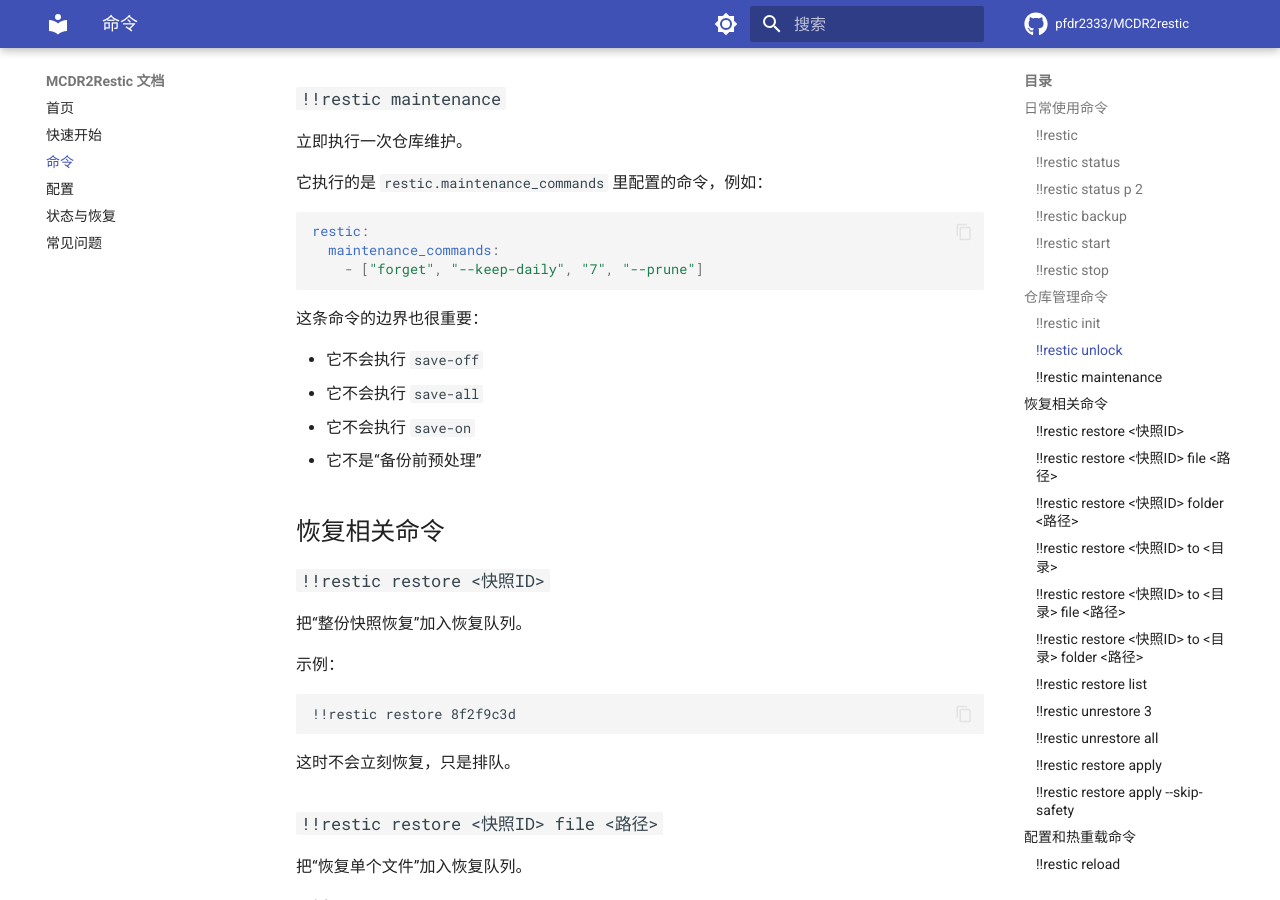
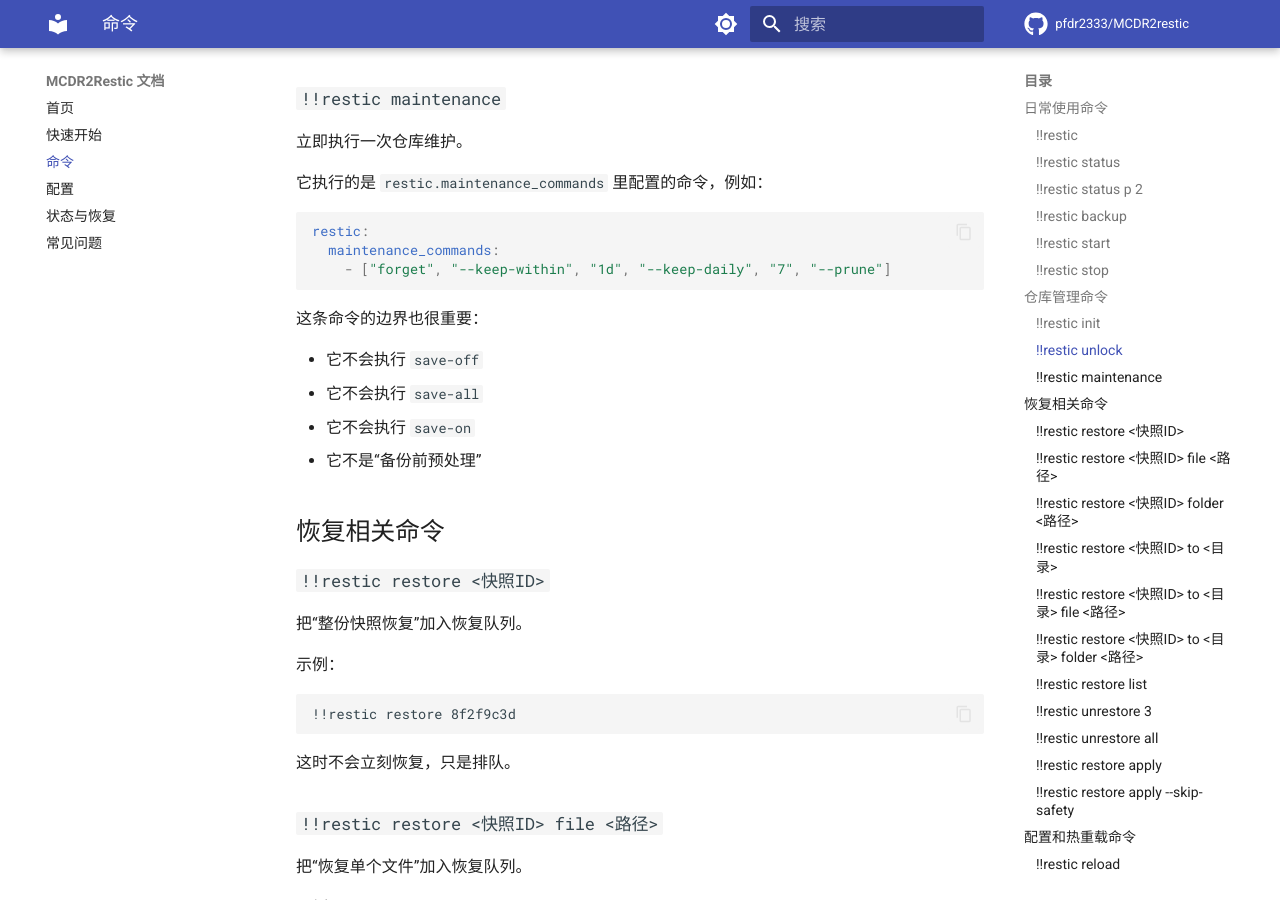
Before and after one commit to pfdr2333/MCDR2restic, an MkDocs documentation site: the page built from docs/commands.md, in a window 1280 px wide and 900 px high, scrolled down 3144 px. Built offline with MkDocs 1.6.1 and Material for MkDocs 9.7.7, drawn with Linux system fonts in a browser that asks for light colours; comment, search, counter and statistics services are not loaded.

Commit message:
docs: maintenance 示例补齐默认 keep-within 与代码对齐

````diff
--- a/docs/commands.md
+++ b/docs/commands.md
@@ -136,7 +136,7 @@
 ```yaml
 restic:
   maintenance_commands:
-    - ["forget", "--keep-daily", "7", "--prune"]
+    - ["forget", "--keep-within", "1d", "--keep-daily", "7", "--prune"]
 ```
 
 这条命令的边界也很重要：
````
